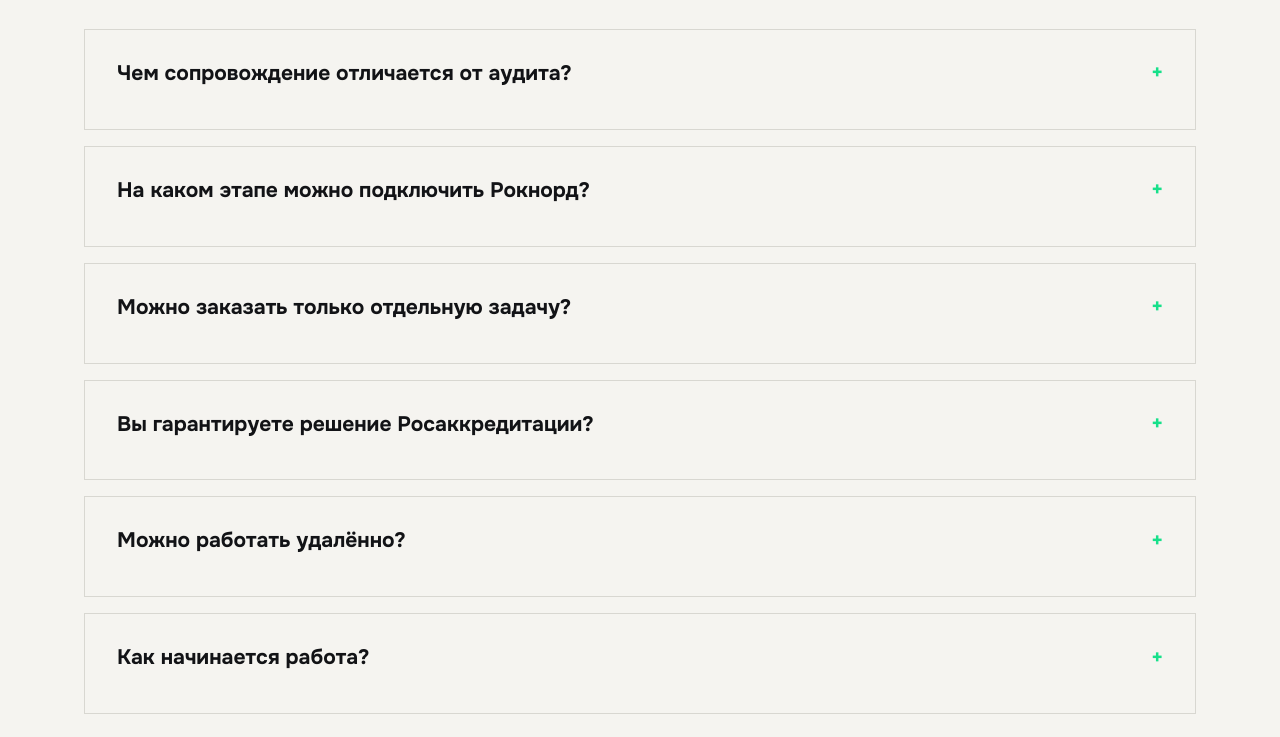
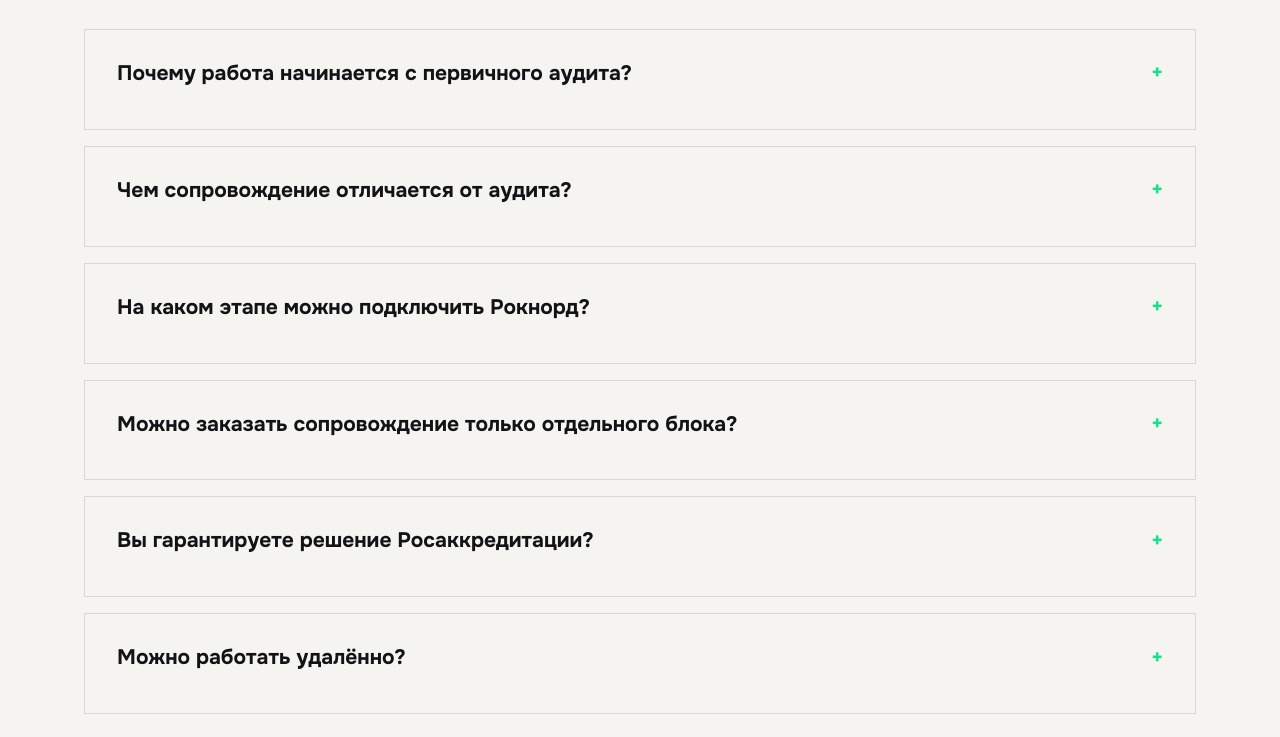
Before and after one commit to OptimaBiz/roknord-site, an Astro site: page / in a window 1280 px wide. Shown: the part 9203-9940 px from the top of the page. Built offline with nearby package versions, Linux system fonts and the light colour scheme; Astro itself is replaced by a stand-in of ours.

Commit message:
Clarify primary audit in FAQ

```diff
--- a/src/components/FaqSection.astro
+++ b/src/components/FaqSection.astro
@@ -1,28 +1,28 @@
 ---
 const faq = [
   {
+    question: "Почему работа начинается с первичного аудита?",
+    answer: "Потому что без независимой проверки нельзя честно определить риски, объём исправлений, сроки и стоимость сопровождения. Аудит — обязательный стартовый этап, но не конечный продукт.",
+  },
+  {
     question: "Чем сопровождение отличается от аудита?",
-    answer: "Аудит показывает текущее состояние и риски. Сопровождение идёт дальше: мы помогаем исправить проблемы, внедрить изменения, подготовить команду и пройти ключевые этапы процедуры.",
+    answer: "Аудит показывает текущее состояние и приоритеты. Сопровождение идёт дальше: мы помогаем устранить риски, внедрить изменения, подготовить доказательную базу и команду, а затем сопровождаем ключевые этапы процедуры.",
   },
   {
     question: "На каком этапе можно подключить Рокнорд?",
     answer: "На любом: до подачи, во время подготовки к ВКС, после замечаний, при изменении области или при запуске новой лаборатории. Чем раньше подключаемся, тем больше вариантов спокойно исправить систему.",
   },
   {
-    question: "Можно заказать только отдельную задачу?",
-    answer: "Да. Можно отдельно проверить область, СМК, анкету, выборку дел, корректирующие действия или другой конкретный блок.",
+    question: "Можно заказать сопровождение только отдельного блока?",
+    answer: "Да. После первичного аудита можно ограничить работу конкретным блоком: областью, СМК, анкетой, выборкой дел, корректирующими действиями, ФГИС или доказательной базой.",
   },
   {
     question: "Вы гарантируете решение Росаккредитации?",
-    answer: "Нет. Решение принимает государственный орган. Мы отвечаем за качество независимой проверки, подготовленных материалов, рекомендаций и согласованного сопровождения.",
+    answer: "Нет. Решение принимает государственный орган. Мы отвечаем за качество независимой проверки, устранение согласованных рисков, подготовленные материалы и сопровождение в пределах договора.",
   },
   {
     question: "Можно работать удалённо?",
     answer: "Большую часть задач можно выполнить дистанционно. Выезд нужен, когда важно увидеть фактическую практику, площадку, оборудование или работу сотрудников на месте.",
-  },
-  {
-    question: "Как начинается работа?",
-    answer: "С короткого разговора о задаче, сроках и текущем состоянии. После этого мы предлагаем понятный состав работ, результат, сроки и стоимость.",
   },
 ];
 ---
```
